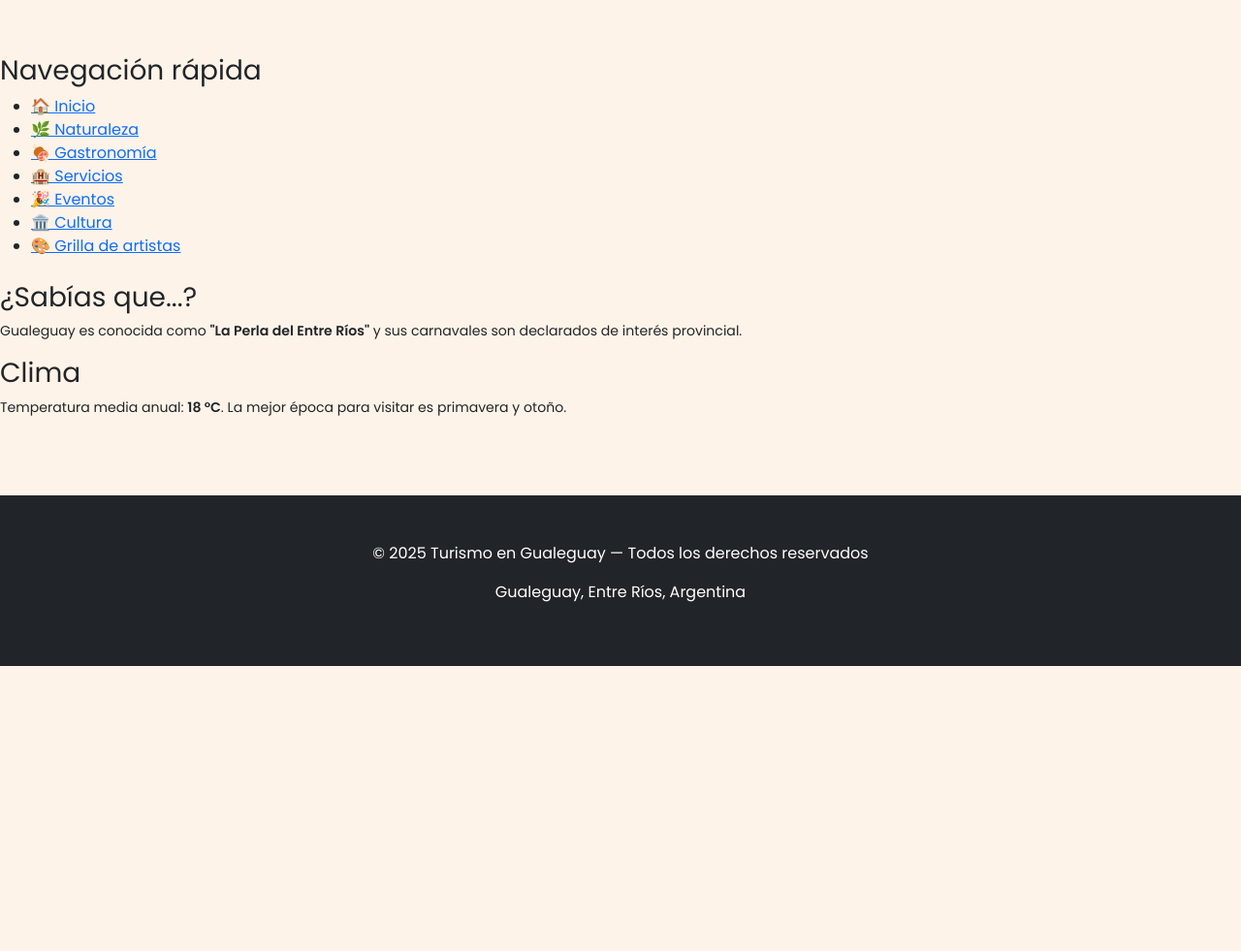
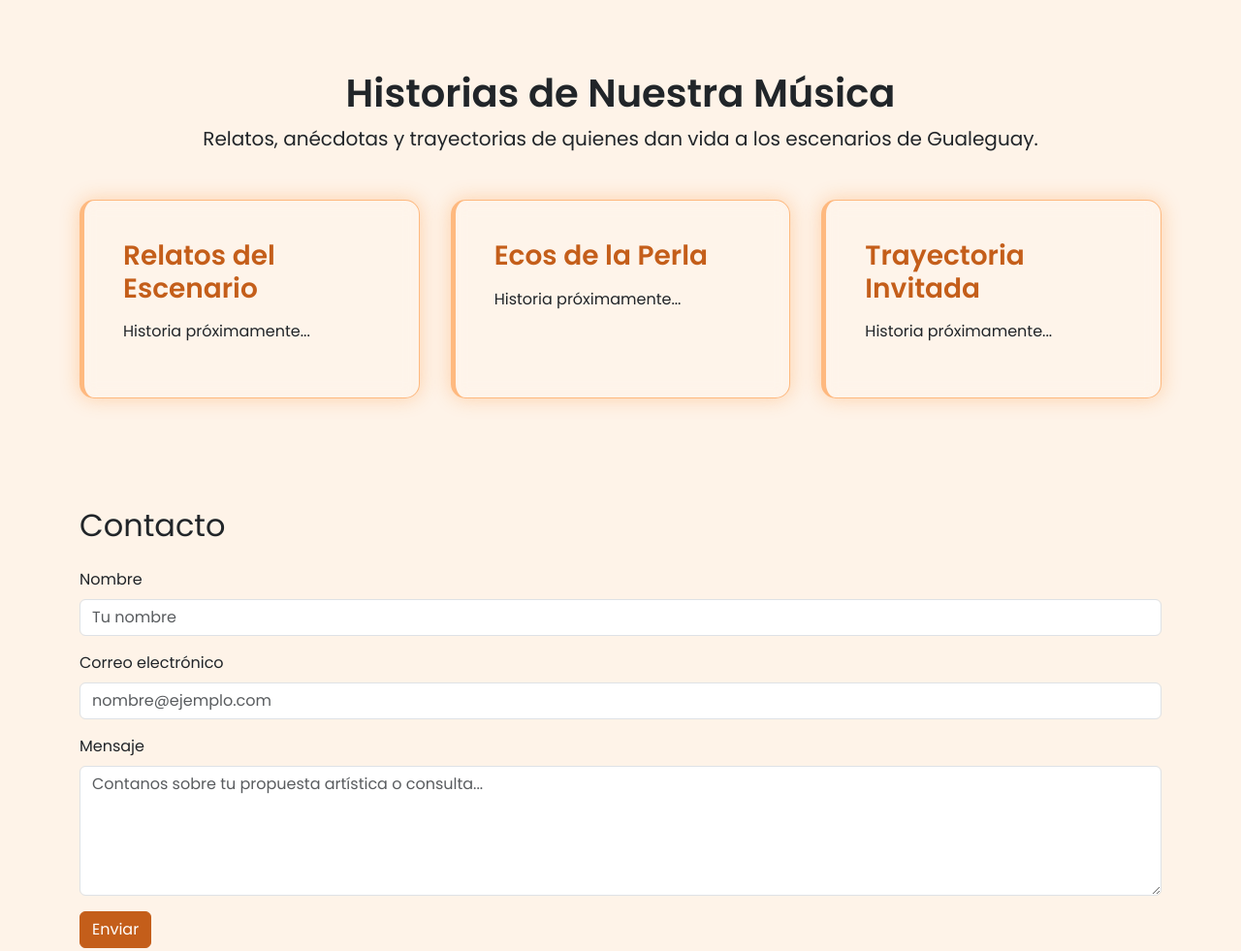
Before and after one commit to mariano925/mi-primer-proyecto-dos, a website: page grilla.html in a window 1280 px wide. Shown: the part 2280-3261 px from the top of the page at 97% size. Before the commit the page ends 2967 px from the top, so only its background shows below. Drawn offline with nearby package versions, Linux system fonts and the light colour scheme.

Commit message:
Actualización: estilos, grilla de artistas y scripts

```diff
--- a/css/styles.css
+++ b/css/styles.css
@@ -312,3 +312,46 @@ footer {
     text-transform: uppercase;
     letter-spacing: 2px;
 }
+
+/* --- SECCIÓN HISTORIAS MUSICALES --- */
+.historias-musicales {
+    padding: 4rem 0;
+}
+
+.historias-container {
+    display: grid;
+    grid-template-columns: repeat(auto-fit, minmax(320px, 1fr));
+    gap: 2rem;
+}
+
+.historia-card {
+    background: rgba(255, 255, 255, 0.1);
+    backdrop-filter: blur(8px);
+    -webkit-backdrop-filter: blur(8px);
+    border: 1px solid rgba(255, 255, 255, 0.2);
+    border-radius: 15px;
+    padding: 2.5rem;
+    position: relative;
+    transition: all 0.4s ease;
+    border-left: 5px solid var(--color-naranja);
+}
+
+/* Efecto de resplandor (glow) al activarse por scroll */
+.historia-card.visible {
+    border-color: rgba(253, 126, 20, 0.5);
+    box-shadow: 0 0 20px rgba(253, 126, 20, 0.3);
+    transition: all 0.8s ease-in-out;
+}
+
+.historia-card:hover {
+    background: rgba(255, 255, 255, 0.3);
+    transform: translateY(-8px);
+    border-left-color: var(--color-secundario);
+    box-shadow: 0 15px 35px rgba(0, 0, 0, 0.05);
+}
+
+.historia-card h3 {
+    color: var(--color-secundario);
+    font-weight: 600;
+    margin-bottom: 1rem;
+}
--- a/grilla.html
+++ b/grilla.html
@@ -57,7 +57,7 @@
             <span class="card-icon">🎸</span>
             <h3>Banda de Rock</h3>
             <p class="category">Show en Vivo</p>
-            <p class="placeholder-info">Place de Mayo - 21:00hs</p>
+            <p class="placeholder-info">Plaza de Mayo - 21:00hs</p>
           </div>
           <div class="artista-card rock">
             <div class="badge-date">A confirmar</div>
@@ -128,6 +128,48 @@
           </div>
         </div>
       </section>
+
+      <!-- SECCIÓN HISTORIAS MUSICALES -->
+      <section class="historias-musicales mb-5">
+        <div class="text-center mb-5">
+          <h2 class="display-6 fw-bold">Historias de Nuestra Música</h2>
+          <p class="lead">Relatos, anécdotas y trayectorias de quienes dan vida a los escenarios de Gualeguay.</p>
+        </div>
+        <div class="historias-container">
+          <div class="historia-card">
+            <h3>Relatos del Escenario</h3>
+            <p class="placeholder-info">Historia próximamente...</p>
+          </div>
+          <div class="historia-card">
+            <h3>Ecos de la Perla</h3>
+            <p class="placeholder-info">Historia próximamente...</p>
+          </div>
+          <div class="historia-card">
+            <h3>Trayectoria Invitada</h3>
+            <p class="placeholder-info">Historia próximamente...</p>
+          </div>
+        </div>
+      </section>
+
+      <!-- FORMULARIO DE CONTACTO -->
+      <section class="mb-5">
+        <h2 class="mb-4">Contacto</h2>
+        <form>
+          <div class="mb-3">
+            <label for="nombre" class="form-label">Nombre</label>
+              <input type="text" class="form-control" id="nombre" name="nombre" placeholder="Tu nombre" required>
+          </div>
+          <div class="mb-3">
+            <label for="email" class="form-label">Correo electrónico</label>
+              <input type="email" class="form-control" id="email" name="email" placeholder="nombre@ejemplo.com" required>
+          </div>
+          <div class="mb-3">
+              <label for="comentario" class="form-label">Mensaje</label>
+              <textarea class="form-control" id="comentario" name="comentario" rows="5" placeholder="Contanos sobre tu propuesta artística o consulta..."></textarea>
+          </div>
+          <button type="submit" class="btn btn-primary">Enviar</button>
+        </form>
+      </section>
     </main>
 
     <aside class="sidebar-col d-none d-md-block">
--- a/main.js
+++ b/main.js
@@ -7,7 +7,7 @@ document.addEventListener('DOMContentLoaded', () => {
 
     // --- 1. ANIMACIONES AL HACER SCROLL ---
     // Identificamos los elementos que queremos animar
-    const selectorsToAnimate = '.card, .grid-2col, .gallery figure, .hero, section h2, .photo-static, .artista-card';
+    const selectorsToAnimate = '.card, .grid-2col, .gallery figure, .hero, section h2, .photo-static, .artista-card, .historia-card, form';
     const elements = document.querySelectorAll(selectorsToAnimate);
 
     // Les añadimos la clase base de animación si no la tienen
```
Also changed, not shown: pages/grilla.html (deleted, +0 -114 lines).
